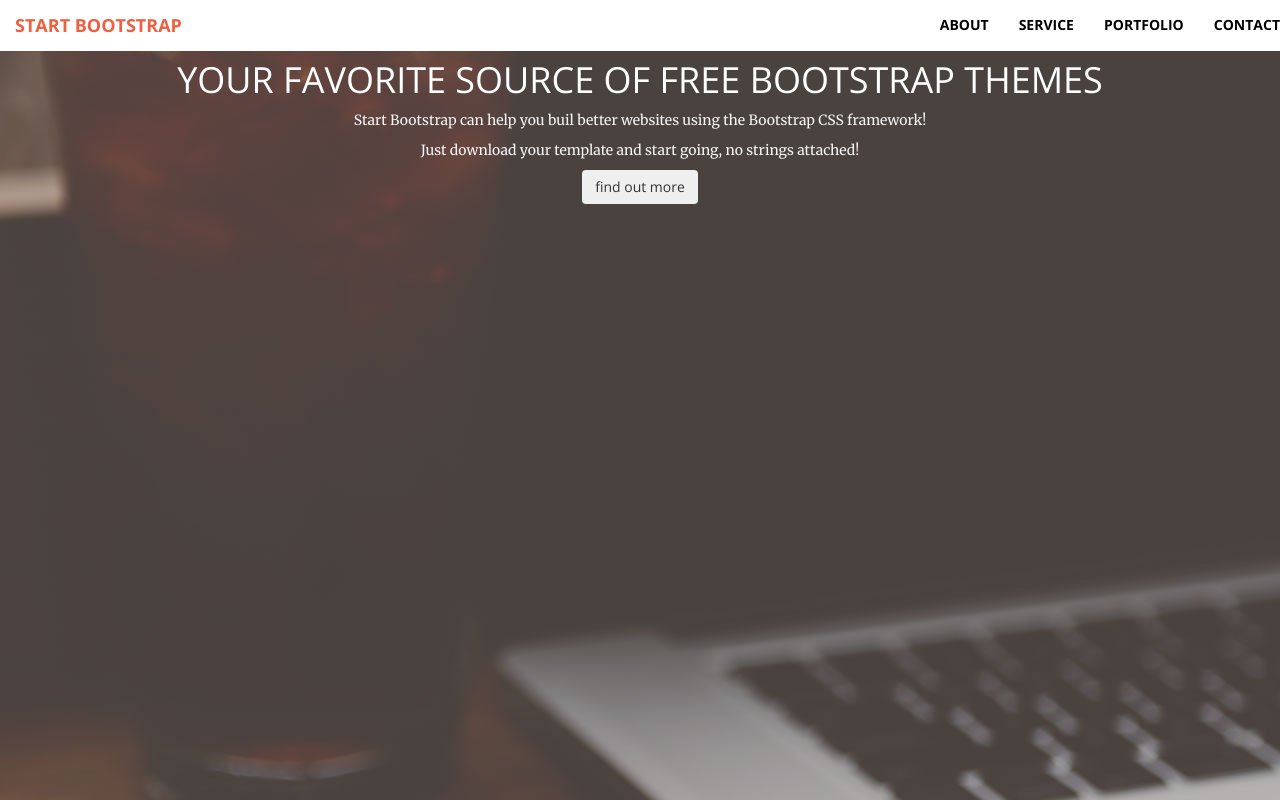
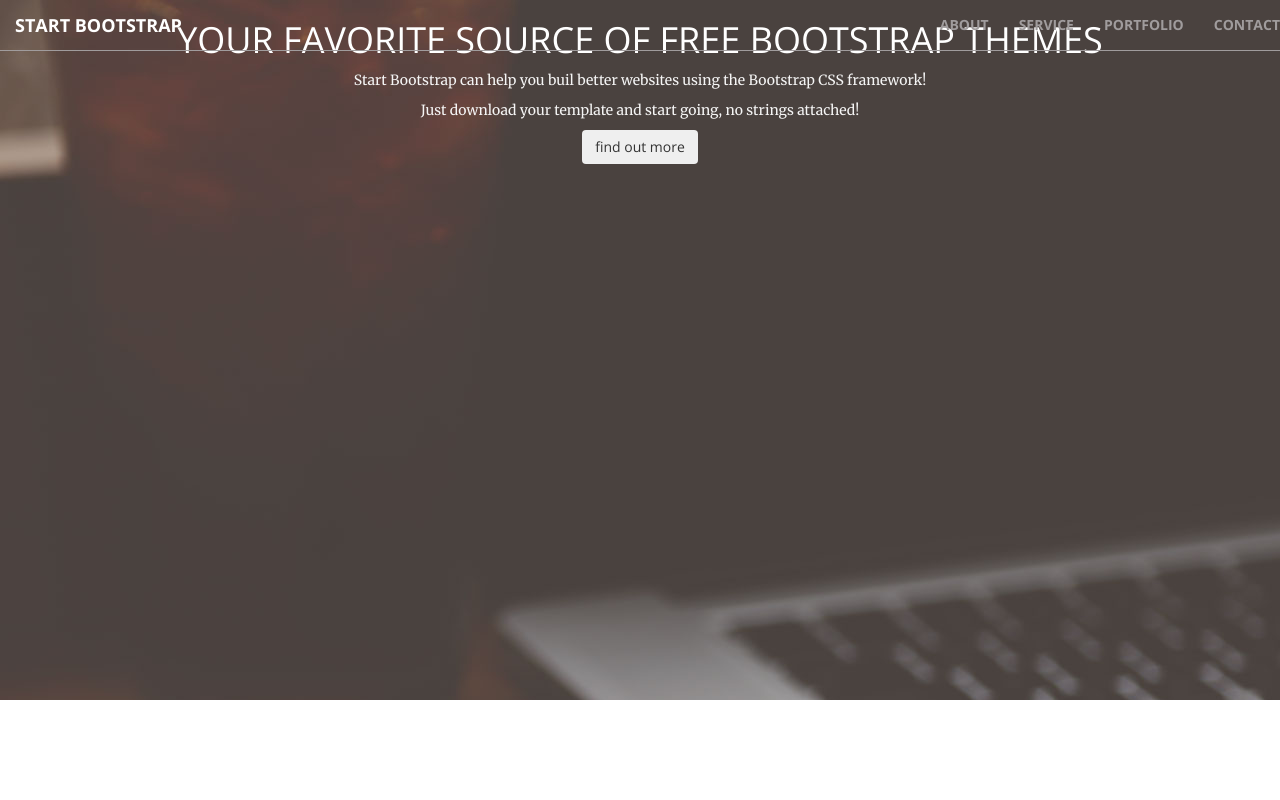
Before and after one commit to solenehuault/Challenge_4, a plain HTML site: page index.html in a window 1280 px wide. Shown: the top 800 px of the page. Drawn offline with nearby package versions, Linux system fonts and the light colour scheme.

Commit message:
css - replace colors in navbar

```diff
--- a/css/style.css
+++ b/css/style.css
@@ -9,42 +9,36 @@
 
 /* NAVBAR */
 .navbar-default {
-	background-color: #FFF;
-	border-color: #FFF;
+	background-color: transparent;
+	border-color: #A09C9D;
 	text-transform: uppercase;
 	font-weight: bold;
 }
 
 .navbar-default .navbar-brand {
-	color: #F05F40;
+	color: #A09C9D;
 }
 
 .navbar-default .navbar-brand:hover,
 .navbar-default .navbar-brand:focus {
-	color: #F05F40;
+	color: #fff;
+	transition: 1s;
 }
 
 .navbar-default .navbar-nav > li > a {
-	color: #000;
+	color: #A09C9D;
 }
 
 .navbar-default .navbar-nav > li > a:hover,
 .navbar-default .navbar-nav > li > a:focus {
-	color: #000;
-}
-
-.navbar-default .navbar-nav > .active > a,
-.navbar-default .navbar-nav > .active > a:hover,
-.navbar-default .navbar-nav > .active > a:focus {
-	color: #000;
-	background-color: #FFF;
+	color: #fff;
+	transition: 1s;
 }
 
 /* HEADER */
 .header {
-	background: #fff url("../img/header.jpg") no-repeat;
-	margin-top: 40px;
-	height: 1020px;
+	background: url("../img/header.jpg") no-repeat;
+	height: 700px;
 	width: 100%;
 	text-align: center;
 }
```
